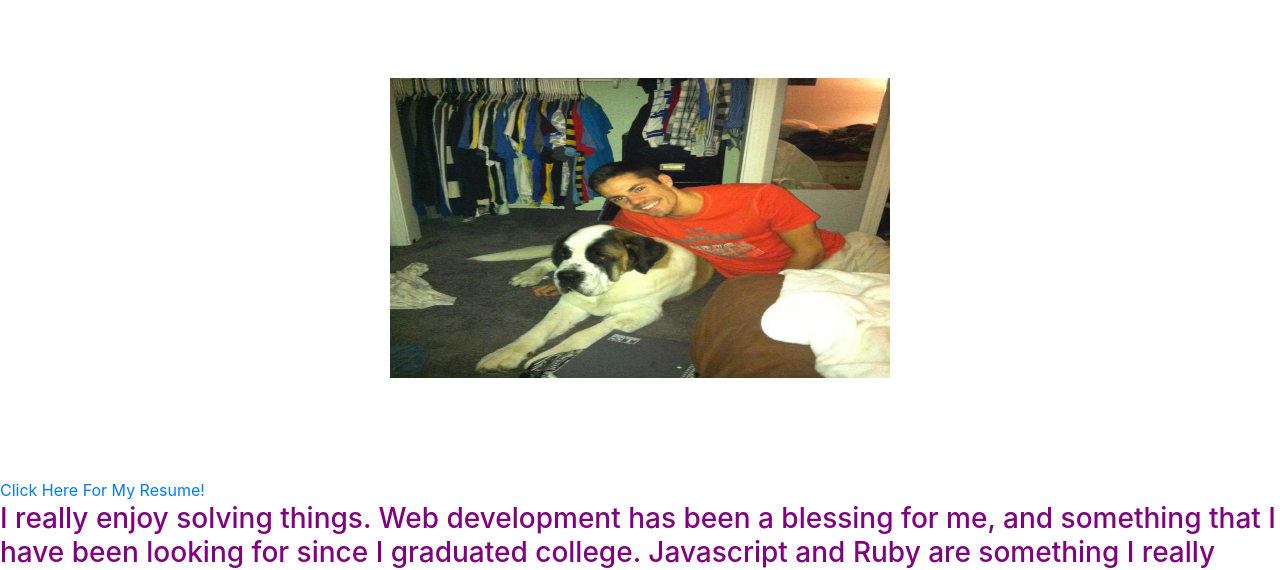
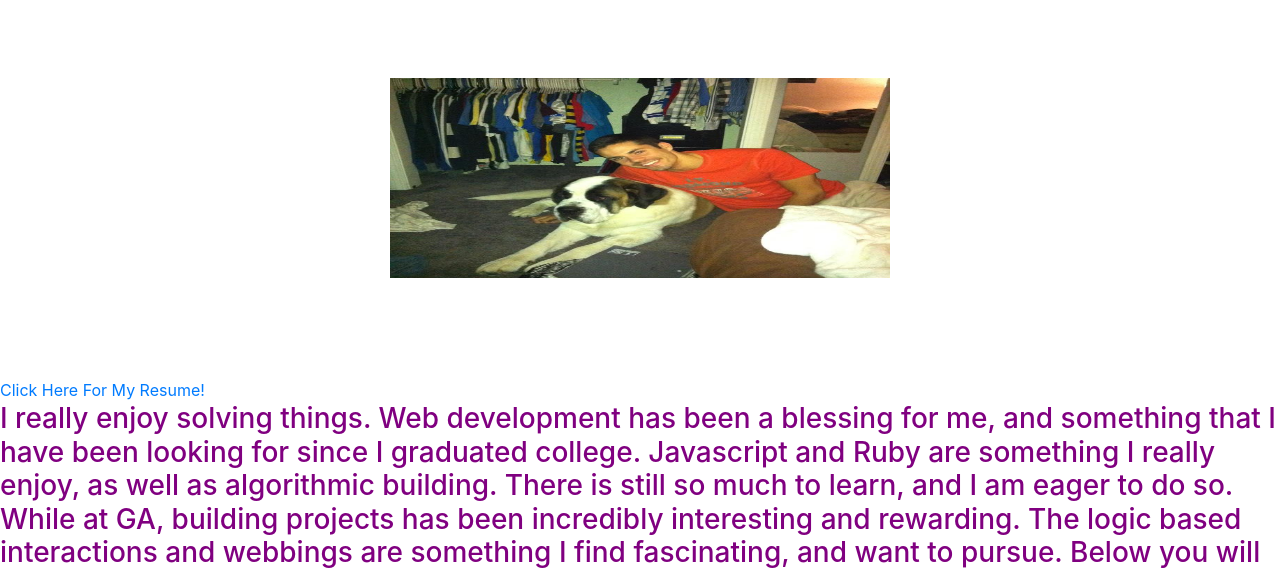
Before and after one commit to hansenmason/hansenmason.github.io, a website built with webpack: page index.html in a window 1280 px wide. Shown: the part 230-800 px from the top of the page. Built offline with nearby package versions, Linux system fonts and the light colour scheme; files whose address does not match are found by name.

Commit message:
Change portfolio photo size

```diff
--- a/index.html
+++ b/index.html
@@ -40,7 +40,7 @@
       <div id="about" class="section_type">
         <h1 class="section_titles">About Me</h2>
         <p id="about_para">
-          <img src="./images/me.jpg" class="me" alt="Hansen" style="width:500px;height:300px;border:0;"/>
+          <img src="./images/me.jpg" class="me" alt="Hansen" style="width:500px;height:200px;border:0;"/>
         </p>
         <a href="./images/HansenMasonResumeDev.pdf" target="_blank">Click Here For My Resume!</a>
           <h3 class="about">
```
